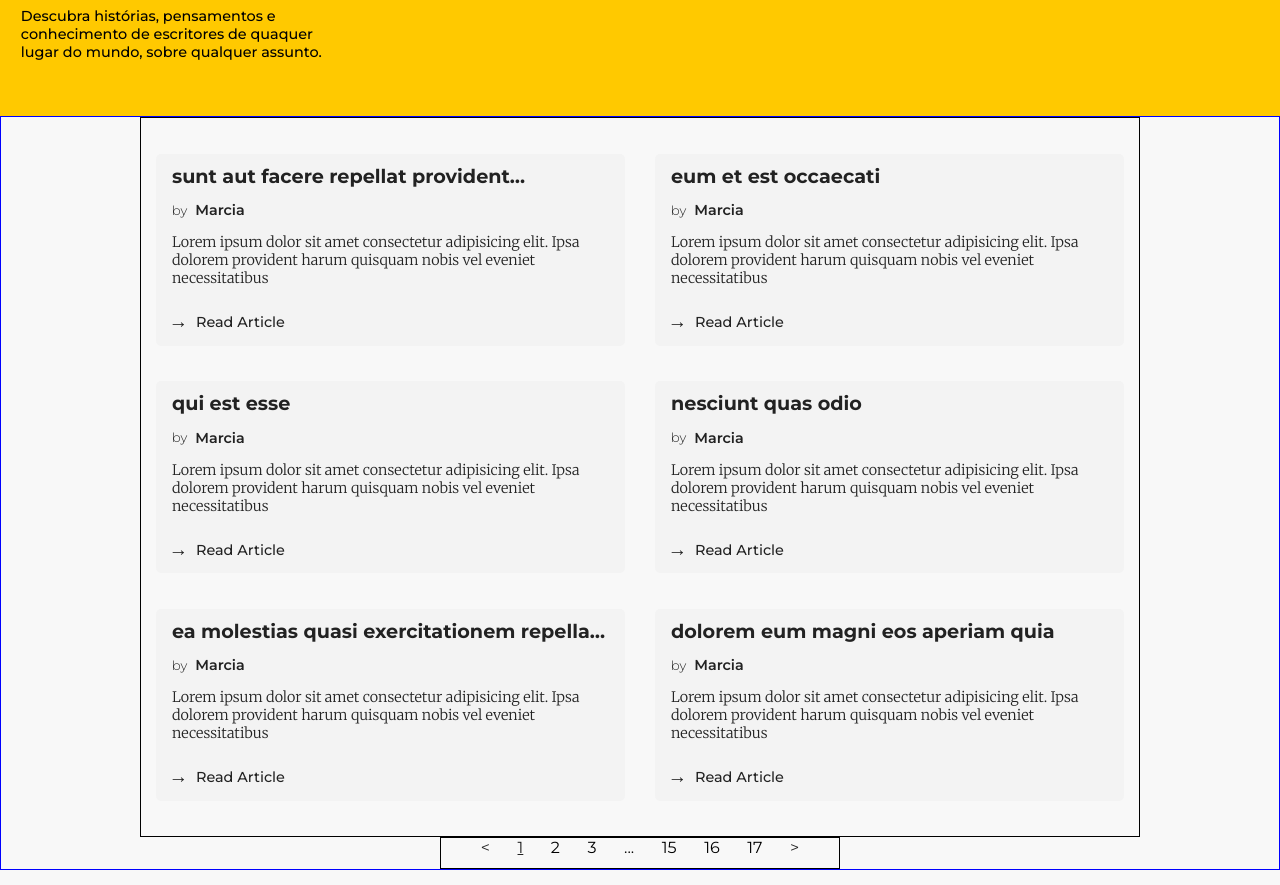
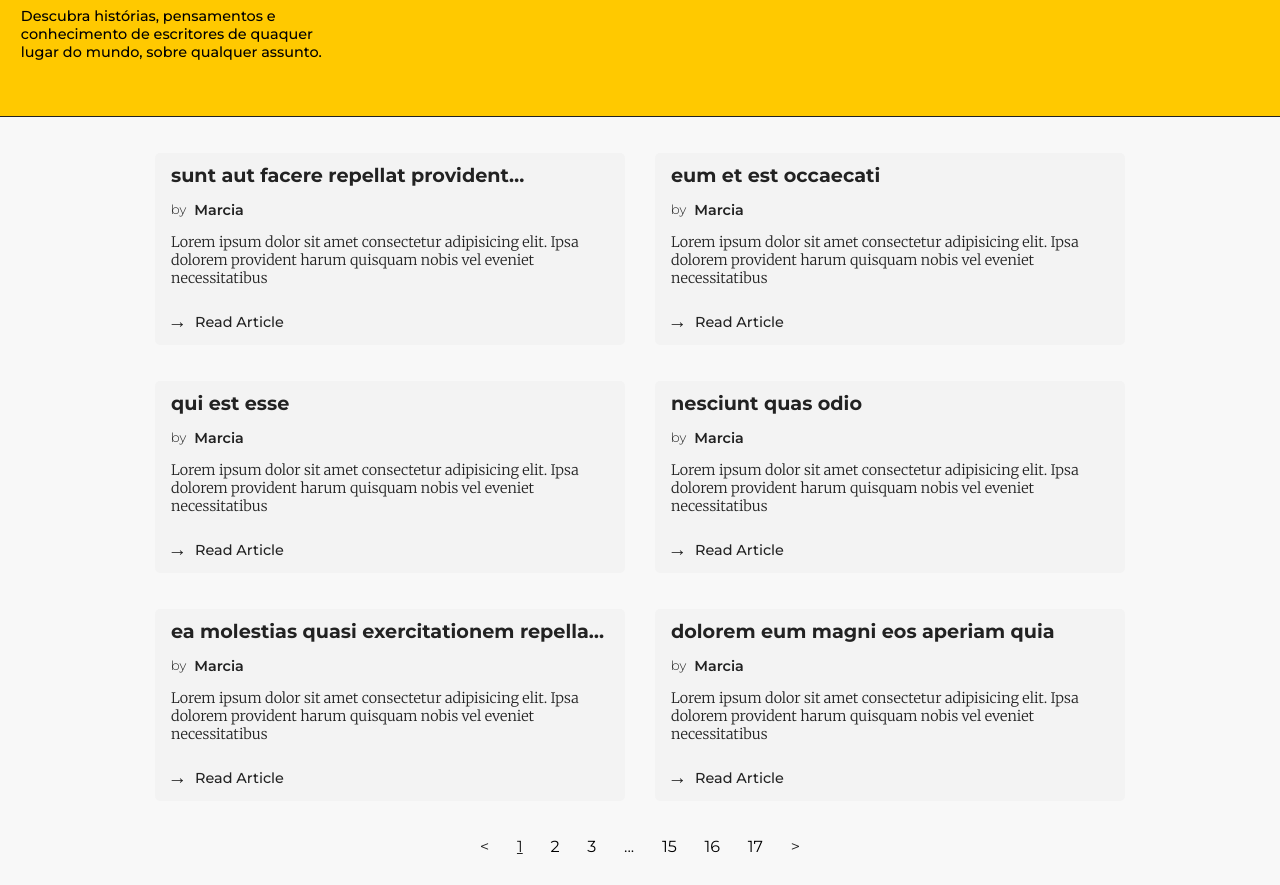
Before and after one commit to kennedybm/teste-tecnico-front-end, a React (Vite) app: page / in a window 1280 px wide. Shown: the part 156-1041 px from the top of the page. Built offline with nearby package versions, Linux system fonts and the light colour scheme.

Commit message:
Fix: changed section posts height

```diff
--- a/src/components/Posts/styles.ts
+++ b/src/components/Posts/styles.ts
@@ -6,7 +6,7 @@ export const MainSection = styled.section`
   justify-content: center;
   flex-direction: column;
   background-color: var(--default);
-  border: 1px solid blue;
+  border-top: 1px solid var(--gray2);
   width: 100%;
 `;
 
@@ -16,7 +16,6 @@ export const PostsSection = styled.section`
   align-items: center;
   justify-content: space-evenly;
   background-color: var(--default);
-  border: 1px solid black;
   width: 100%;
   height: 87em;
 
@@ -30,7 +29,7 @@ export const PostsSection = styled.section`
   @media (min-width: 1300px) {
     flex-wrap: wrap;
     justify-content: space-evenly;
-    height: 41em;
+    height: 33em;
     max-width: 1300px;
   }
 `;
@@ -41,8 +40,7 @@ export const PaginationBox = styled.div`
   align-items: flex-start;
   width: 100%;
   max-width: 400px;
-  height: 2em;
-  border: 1px solid black;
+  height: 3em;
   .paginationUl {
     display: flex;
     flex-direction: row;
```
